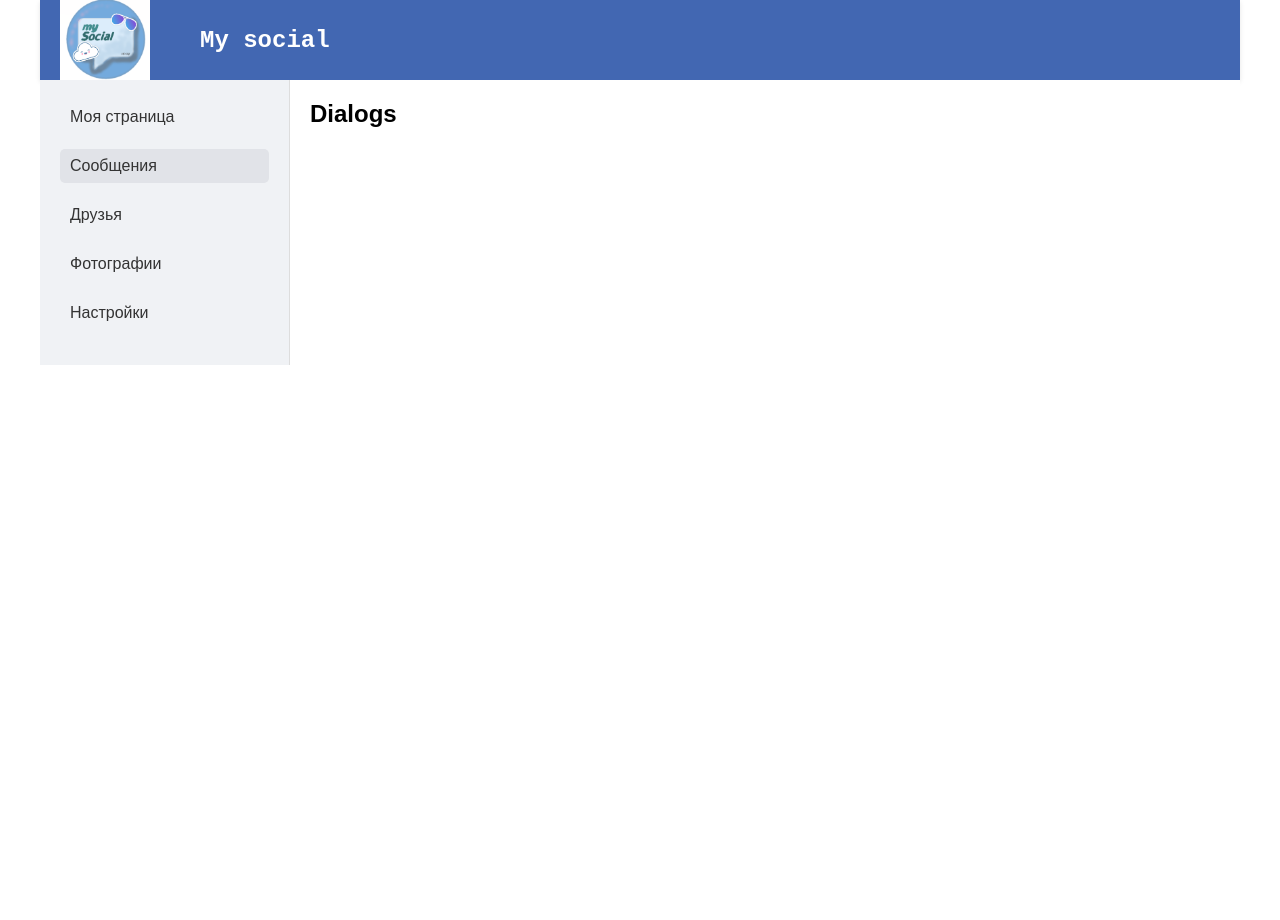
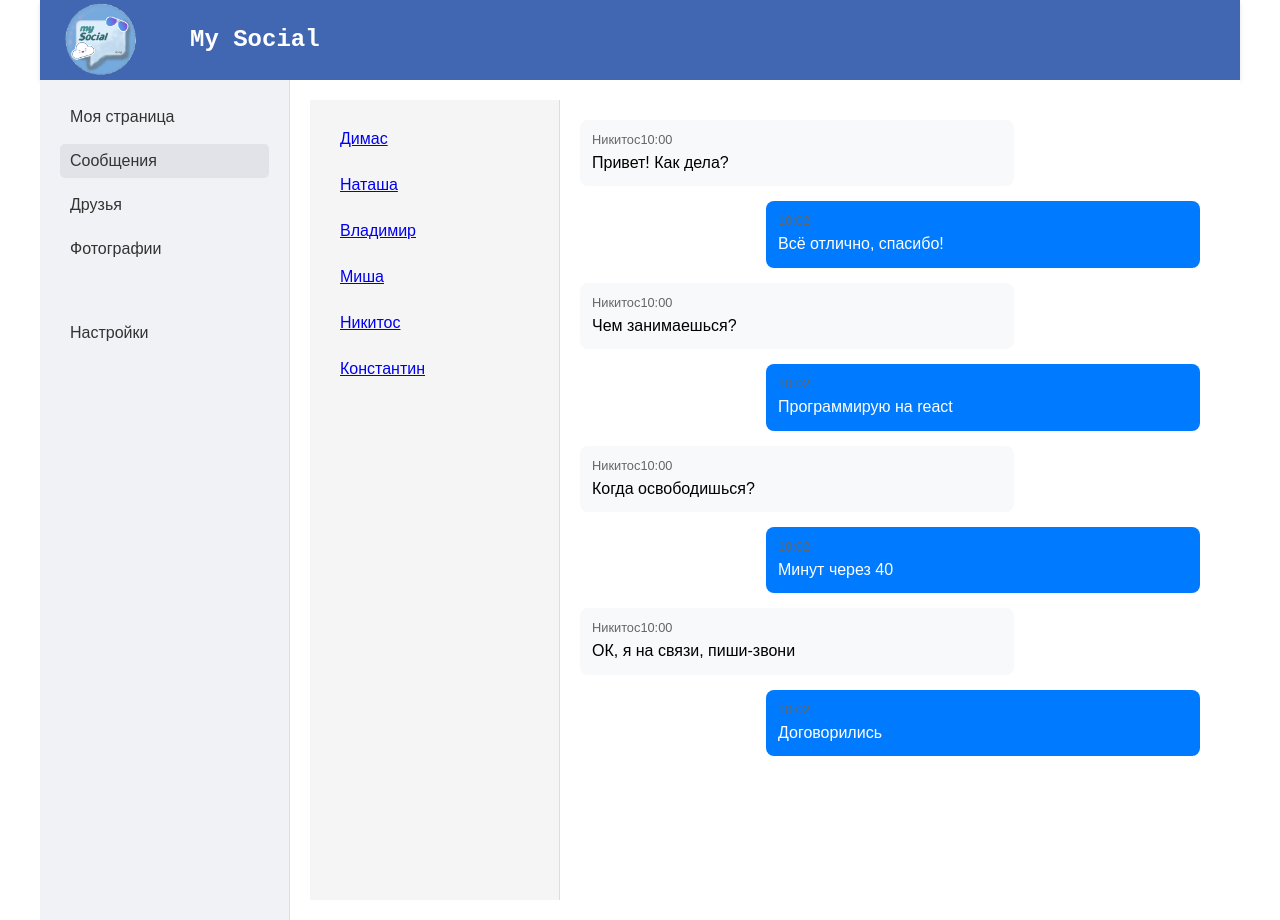
Before and after one commit to baranovdmitriy87/react-my-social-app, a React (Create React App) app: page /dialogs in a window 1280 px wide. Before the commit the page ends 800 px from the top, so only its background shows below. Built offline with nearby package versions, Linux system fonts and the light colour scheme.

Commit message:
Реализует и стилизует  блок с диалогами, рефакторит код, добавляет локаничности

```diff
--- a/src/components/Diologs/Diologs.jsx
+++ b/src/components/Diologs/Diologs.jsx
@@ -1,10 +1,75 @@
 import React from "react";
 import s from '../Diologs/Diologs.module.css';
+import { NavLink } from "react-router-dom";
 
-const Diologs = () => {
+const DialogItem = (props) => {
+
+  let path = "/dialogs/" + props.id
+
   return (
-    <div className={s.title}>
-      Dialogs
+    <li className={s.item}>
+      <NavLink to={path}> {props.name} </NavLink>
+    </li>
+  )
+}
+
+const Message = (props) => {
+  return (
+    <div className={s.message}>
+      <div className={s.info}>
+        <span className={s.author}>Никитос</span>
+        <span className={s.time}>10:00</span>
+      </div>
+      <p className={s.text}>{props.message}</p>
+    </div>
+  )
+}
+
+const MessageSent = (props) => {
+  return (
+    <div className={s.message + ' ' + s.sent}>
+      <div class={s.info}>
+        <span class={s.time}>10:02</span>
+      </div>
+      <p class={s.text}>{props.message}</p>
+    </div>
+  )
+}
+
+const Diologs = (props) => {
+  return (
+    <div className={s.dialogs}>
+      <div className={s.dialogsWrapper}>
+        <ul className={s.dialogsList}>
+
+          <DialogItem name="Димас" id="1" />
+          <DialogItem name="Наташа" id="2" />
+          <DialogItem name="Владимир" id="3" />
+          <DialogItem name="Миша" id="4" />
+          <DialogItem name="Никитос" id="5" />
+          <DialogItem name="Константин" id="6" />
+        </ul>
+      </div>
+
+      <div className={s.messages}>
+        <div className={s.messagesContainer}>
+          <Message message="Привет! Как дела?" />
+          <MessageSent message="Всё отлично, спасибо!" />
+          <Message message="Чем занимаешься?" />
+          <MessageSent message="Программирую на react" />
+          <Message message="Когда освободишься?" />
+          <MessageSent message="Минут через 40 " />
+          <Message message="ОК, я на связи, пиши-звони" />
+          <MessageSent message="Договорились" />
+        </div>
+
+        {/* <form class="input">
+          <div class="inputGroup">
+            <input type="text" class="field" placeholder="Введите сообщение...">
+              <button type="submit" class="sendBtn">Отправить</button>
+          </div>
+        </form> */}
+      </div>
     </div>
   )
 }
--- a/src/components/Diologs/Diologs.module.css
+++ b/src/components/Diologs/Diologs.module.css
@@ -1,5 +1,108 @@
-.title {
-  font-size: 24px;
-  font-weight: 600;
-  color: black;
+
+/* Стили для колонки с пользователями */
+
+.dialogs{
+  display: flex;
+  height: 100vh;
 }
+
+.dialogsWrapper {
+  width: 250px;
+  background-color: #f5f5f5;
+  border-right: 1px solid #ddd;
+  padding: 20px;
+  overflow-y: auto;
+}
+
+.dialogsList {
+  list-style: none;
+}
+
+.item {
+  padding: 10px;
+  margin-bottom: 8px;
+  cursor: pointer;
+  border-radius: 5px;
+  transition: background-color 0.2s;
+}
+
+.item:hover {
+  background-color: #e0e0e0;
+}
+
+.item.active {
+  background-color: #007bff;
+  color: white;
+}
+
+/* Стили для колонки с сообщениями */
+.messages {
+  flex: 1;
+  display: flex;
+  flex-direction: column;
+}
+
+.messagesContainer {
+  flex: 1;
+  padding: 20px;
+  overflow-y: auto;
+  background-color: #fff;
+}
+
+.message {
+  margin-bottom: 15px;
+  padding: 12px;
+  background-color: #f8f9fa;
+  border-radius: 8px;
+  max-width: 70%;
+}
+
+.message.sent {
+  margin-left: auto;
+  background-color: #007bff;
+  color: white;
+}
+
+.info {
+  font-size: 0.8em;
+  color: #666;
+  margin-bottom: 5px;
+}
+
+.text {
+  line-height: 1.4;
+}
+
+/* Стили для формы ввода */
+.input {
+  padding: 20px;
+  background-color: #f5f5f5;
+  border-top: 1px solid #ddd;
+}
+
+.inputGroup {
+  display: flex;
+  gap: 10px;
+}
+
+.field {
+  flex: 1;
+  padding: 12px;
+  border: 1px solid #ddd;
+  border-radius: 5px;
+  font-size: 16px;
+}
+
+.sendBtn {
+  padding: 12px 24px;
+  background-color: #007bff;
+  color: white;
+  border: none;
+  border-radius: 5px;
+  cursor: pointer;
+  transition: background-color 0.2s;
+}
+
+.sendBtn:hover {
+  background-color: #0056b3;
+}
--- a/src/components/Header/Header.jsx
+++ b/src/components/Header/Header.jsx
@@ -7,9 +7,9 @@ const Header = () => {
       <div className={s.logo}>
         <img src="/img/logo.png"
           alt="логотип"
-          width="90px" />
+          width="80px" />
           <p>
-            My social
+            My Social
           </p>
       </div>
     </header>
--- a/src/components/Header/Header.module.css
+++ b/src/components/Header/Header.module.css
@@ -20,3 +20,7 @@
   color: white;
   margin-left: 50px;
 }
+
+.logo img {
+  z-index: 10;
+}
--- a/src/components/Navbar/Navbar.jsx
+++ b/src/components/Navbar/Navbar.jsx
@@ -34,7 +34,6 @@ const Navbar = () => {
               isActive ? s.active : undefined
             }>Настройки</NavLink>
           </li>
-
         </ul>
       </nav>
     </aside>
--- a/src/components/Navbar/Navbar.module.css
+++ b/src/components/Navbar/Navbar.module.css
@@ -11,7 +11,11 @@
 }
 
 .nav li {
-  margin-bottom: 15px;
+  margin-bottom: 10px;
+}
+
+.nav li:last-child {
+  margin-top: 50px;
 }
 
 .nav a {
--- a/src/components/Profile/Profile.jsx
+++ b/src/components/Profile/Profile.jsx
@@ -1,14 +1,9 @@
 import React from 'react';
 import s from './Profile.module.css';
 import MyPosts from './MyPosts/MyPosts';
+import ProfileInfo from './ProfileInfo/ProfileInfo';
 
 const Profile = () => {
-  const contacts = [
-    { icon: '📱', text: '+7 (906) 735-11-37' },
-    { icon: '✉️', text: 'baranovdmitriy87@mail.ru' },
-    { icon: '🏠', text: 'Москва, Россия' }
-  ];
-
   return (
     <div className={s.profile}>
       <img
@@ -16,27 +11,7 @@ const Profile = () => {
         alt="Обложка"
         className={s.photo}
       />
-
-      <div className={s.info}>
-        <img
-          src="https://basik.ru/images/jason_lee_childs/085_jason_lee_childs.jpg"
-          alt="Аватар"
-          className={s.avatar}
-        />
-
-        <div className={s.user}>
-          <h2>Дмитрий Баранов</h2>
-          <p>Добро пожаловать на мою страницу!</p>
-
-          <div className={s.contacts}>
-            {contacts.map((contact, index) => (
-              <div key={index} className={s.item}>
-                <span>{contact.icon}</span> {contact.text}
-              </div>
-            ))}
-          </div>
-        </div>
-      </div>
+      <ProfileInfo />
       <MyPosts />
     </div>
   );
--- a/src/components/Profile/Profile.module.css
+++ b/src/components/Profile/Profile.module.css
@@ -11,40 +11,3 @@
   object-fit: cover;
   display: block;
 }
-
-.info {
-  display: flex;
-  padding: 20px;
-  background: white;
-}
-
-.avatar {
-  width: 100px;
-  height: 100px;
-  border-radius: 50%;
-  object-fit: cover;
-  border: 4px solid white;
-  margin-top: -50px;
-  margin-right: 20px;
-  box-shadow: 0 1px 3px rgba(0,0,0,0.2);
-}
-
-.user h2 {
-  margin-bottom: 10px;
-  color: #333;
-}
-
-.contacts {
-  margin-top: 15px;
-}
-
-.item {
-  display: flex;
-  align-items: center;
-  margin-bottom: 8px;
-  color: #555;
-}
-
-.item span {
-  margin-right: 8px;
-}
--- /dev/null
+++ b/src/components/Profile/ProfileInfo/ProfileInfo.jsx
@@ -0,0 +1,36 @@
+import React from 'react';
+import s from './ProfileInfo.module.css';
+
+const ProfileInfo = () => {
+
+  const contacts = [
+    { icon: '📱', text: '+7 (906) 735-11-37' },
+    { icon: '✉️', text: 'baranovdmitriy87@mail.ru' },
+    { icon: '🏠', text: 'Москва, Россия' }
+  ];
+
+  return (
+    <div className={s.info}>
+      <img
+        src="https://basik.ru/images/jason_lee_childs/085_jason_lee_childs.jpg"
+        alt="Аватар"
+        className={s.avatar}
+      />
+
+      <div className={s.user}>
+        <h2>Дмитрий Баранов</h2>
+        <p>Добро пожаловать на мою страницу!</p>
+
+        <div className={s.contacts}>
+          {contacts.map((contact, index) => (
+            <div key={index} className={s.item}>
+              <span>{contact.icon}</span> {contact.text}
+            </div>
+          ))}
+        </div>
+      </div>
+    </div>
+  );
+};
+
+export default ProfileInfo;
--- /dev/null
+++ b/src/components/Profile/ProfileInfo/ProfileInfo.module.css
@@ -0,0 +1,36 @@
+.info {
+  display: flex;
+  padding: 20px;
+  background: white;
+}
+
+.avatar {
+  width: 100px;
+  height: 100px;
+  border-radius: 50%;
+  object-fit: cover;
+  border: 4px solid white;
+  margin-top: -50px;
+  margin-right: 20px;
+  box-shadow: 0 1px 3px rgba(0,0,0,0.2);
+}
+
+.user h2 {
+  margin-bottom: 10px;
+  color: #333;
+}
+
+.contacts {
+  margin-top: 15px;
+}
+
+.item {
+  display: flex;
+  align-items: center;
+  margin-bottom: 8px;
+  color: #555;
+}
+
+.item span {
+  margin-right: 8px;
+}
```
Also changed, not shown: public/img/logo.png.
